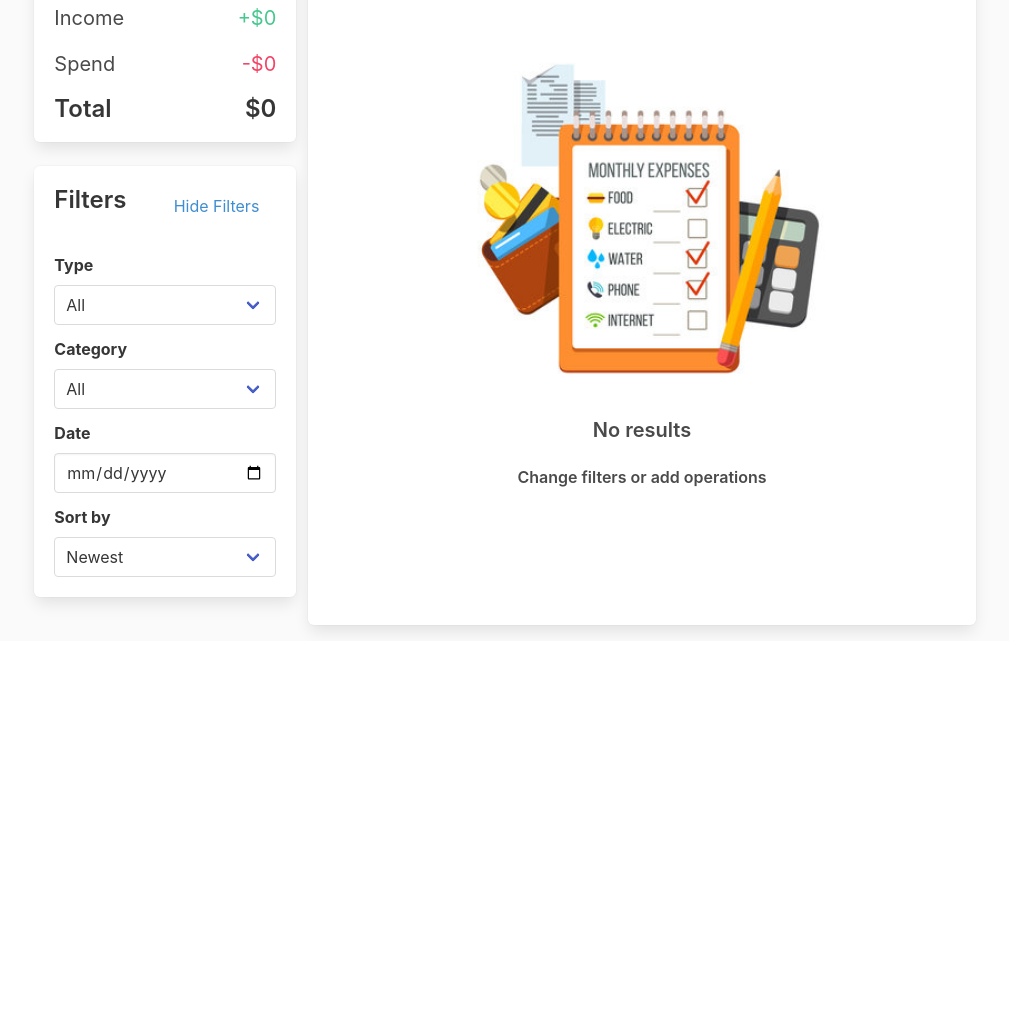
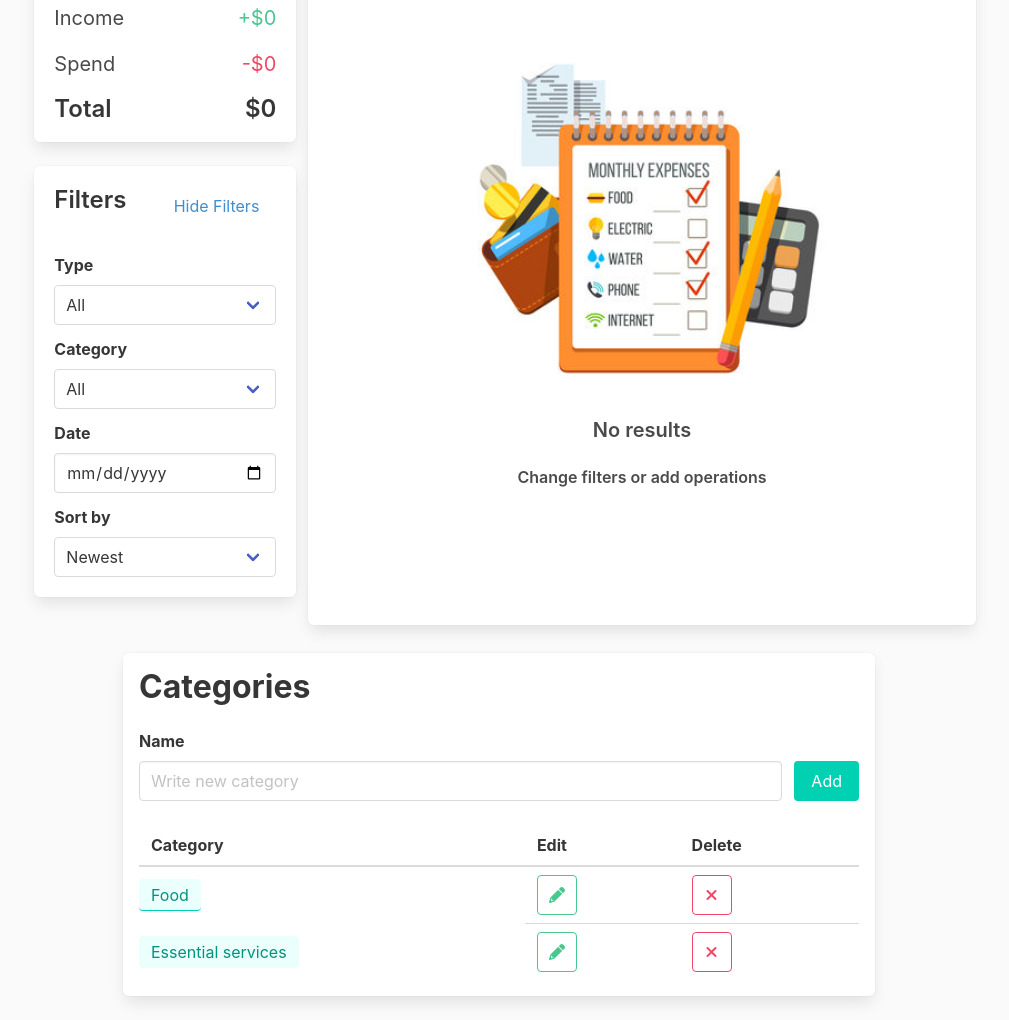
Before and after one commit to YeniferArrubla/expense_Control, a plain HTML site: page index.html in a window 1280 px wide. Shown: the part 181-1201 px from the top of the page, without its empty margins (141-1150 px from the left). Before the commit the page ends 822 px from the top, so only its background shows below. Drawn offline with nearby package versions, Linux system fonts and the light colour scheme.

Commit message:
add style to category view

```diff
--- a/index.html
+++ b/index.html
@@ -172,8 +172,73 @@
         </div>
       </section>
       <!-- Categories Section -->
-      <section id="categories">
+      <section id="categoriesSection" class="container">
+        <div class="columns p-5">
+          <div class="box column is-8 is-offset-2 p-4">
+            <div>
+              <h2 class="title is-size-3 has-text-weight-bold">Categories</h2>
+              <label class="label" for="newCategoryName">Name</label>
+              <div class="field is-grouped">
+              <p class="control is-expanded">
+              <input value="" class="input" type="text" placeholder="Write new category">
+              </p>
+              <p class="control">
+              <button id="addCategory" class="button is-primary">
+                Add
+              </button>
+              </p>
+              </div>
+            </div>
+            <div class="editCategoriesContainer pt-5">
+              <table class="table is-fullwidth">
+                <thead>
+                  <tr>
+                    <th>Category</th>
+                    <th>Edit</th>
+                    <th>Delete</th>
+                  </tr>
+                </thead>
+                <tbody>
+                  <tr>
+                    <td class="tag is-primary is-light is-size-6 mt-3">Food</td>
+                    <td>
+                      <button class="button is-success is-outlined">
+                          <span class="icon is-small">
+                          <i class="fa-solid fa-pencil"></i>
+                        </span>
+                      </button>
+                    </td>
+                    <td>
+                      <button class="button is-danger is-outlined">
+                          <span class="icon is-small">
+                          <i class="fas fa-times"></i>
+                        </span>
+                      </button>
+                    </td>
+                  </tr>
+                  <tr>
+                    <td class="tag is-primary is-light is-size-6 mt-3">Essential services</td>
+                    <td>
+                      <button class="button is-success is-outlined">
+                          <span class="icon is-small">
+                          <i class="fa-solid fa-pencil"></i>
+                        </span>
+                      </button>
+                    </td>
+                    <td>
+                      <button class="button is-danger is-outlined">
+                          <span class="icon is-small">
+                          <i class="fas fa-times"></i>
+                        </span>
+                      </button>
+                    </td>
+                  </tr>
+                </tbody>
 
+              </table>
+            </div>
+          </div>
+        </div>
       </section>
     </main>
   </body>
```
